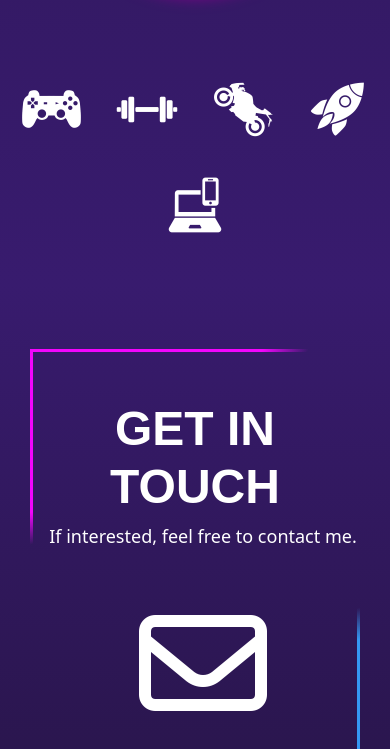
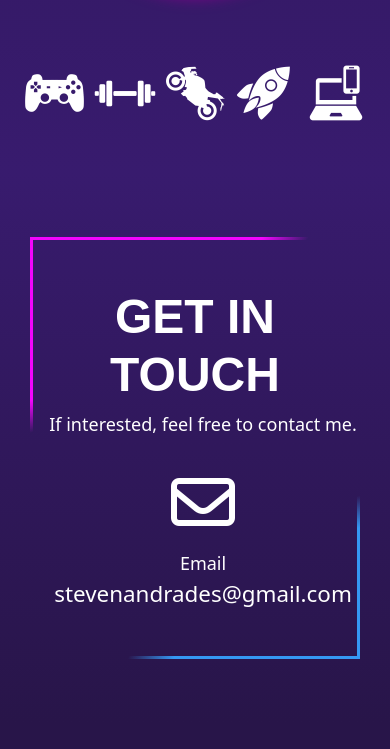
Before and after one commit to Steven-Andrades/Portfolio, a plain HTML site: page index.html in a window 390 px wide. Shown: the part 8909-9658 px from the top of the page. Drawn offline with nearby package versions, Linux system fonts and the light colour scheme; a web font is replaced by a local one.

Commit message:
Change: Adjusted contact section for responsive mobile display.

```diff
--- a/css/styles.css
+++ b/css/styles.css
@@ -433,6 +433,12 @@
   transition: transform 0.3s ease-in-out;
 }
 
+@media (max-width: 576px) {
+  .hobbies {
+    margin: 1rem 0.2rem 0 0.2rem;
+  }
+}
+
 .hobbies:hover {
   transform: scale(1.2);
 }
@@ -446,6 +452,12 @@
 .icon-contact {
   font-size: 8rem;
   color: white;
+}
+
+@media (max-width: 576px) {
+  .icon-contact {
+    font-size: 4rem;
+  }
 }
 
 .email {
```
